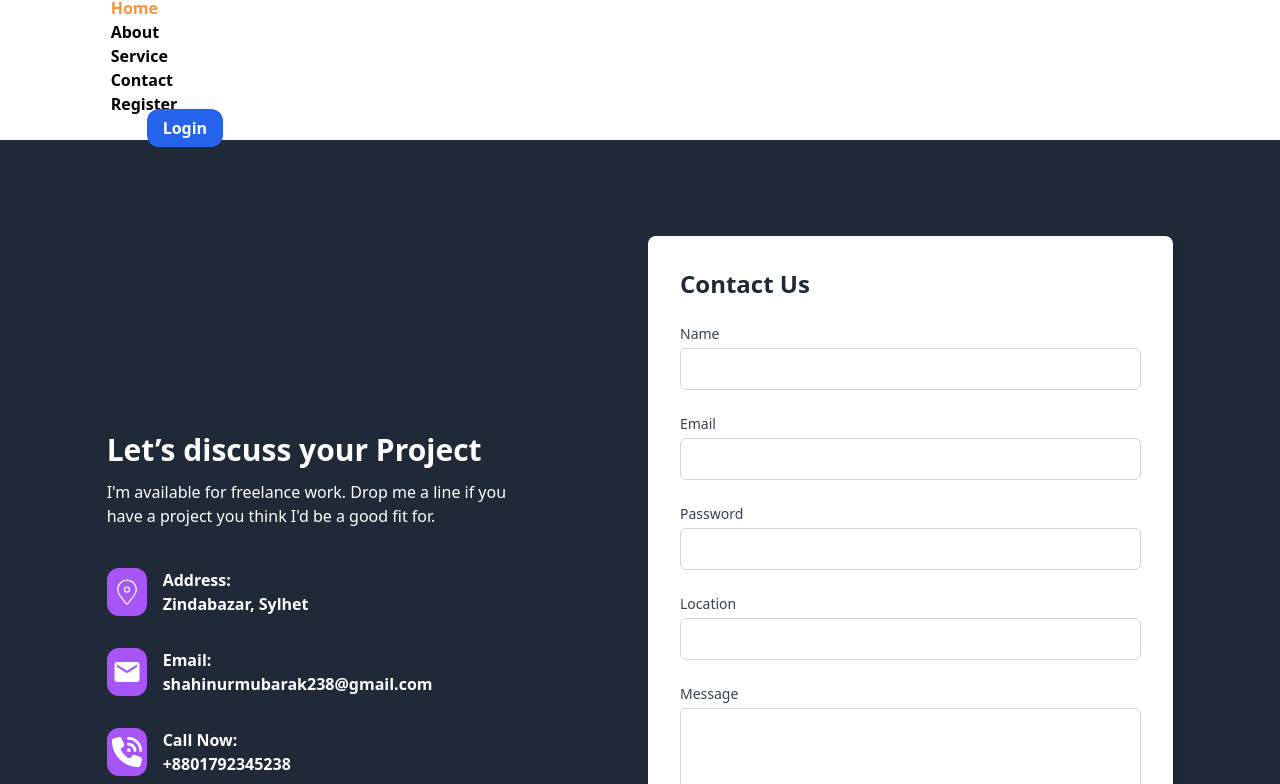
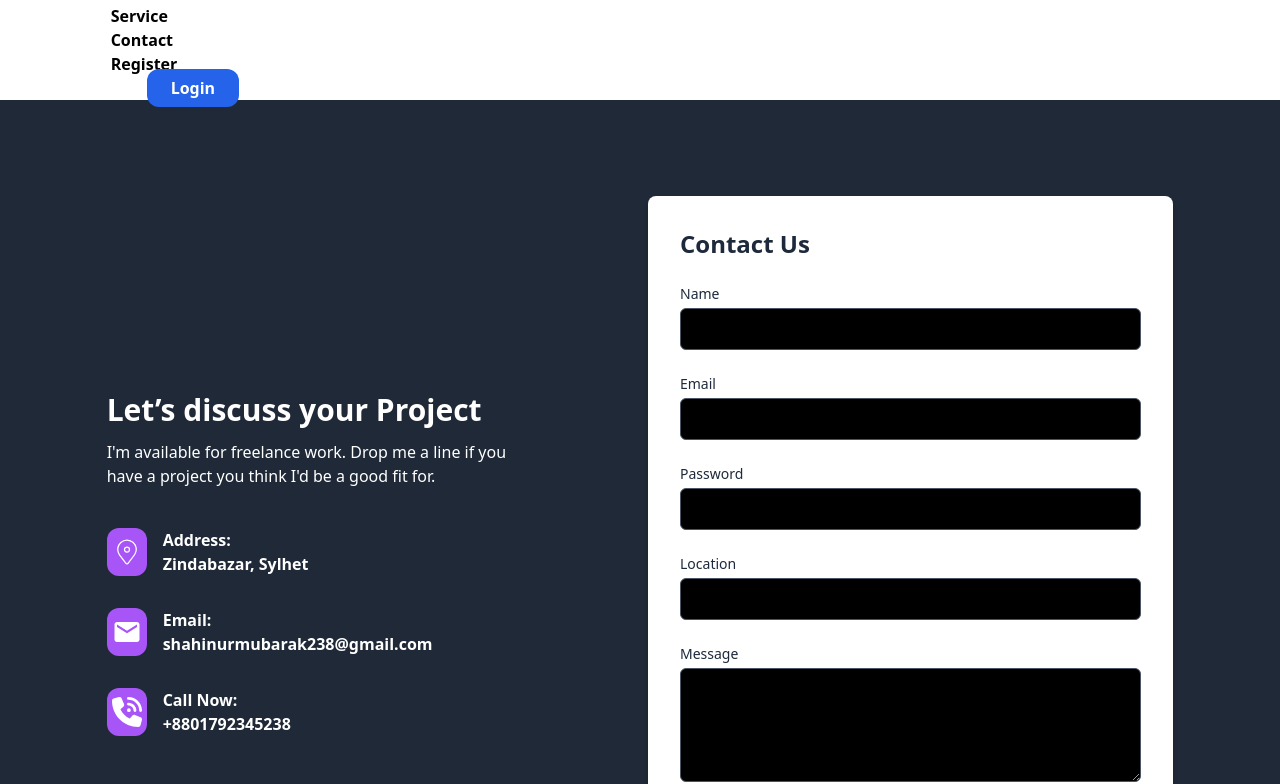
Before and after one commit to shaheen-020/Portfolio, a React (Vite) app: page /contact in a window 1280 px wide. Shown: the part 216-1000 px from the top of the page. Built offline with nearby package versions, Linux system fonts and the light colour scheme.

Commit message:
added color in contact page

```diff
--- a/src/components/Conatact/Contact.jsx
+++ b/src/components/Conatact/Contact.jsx
@@ -70,38 +70,62 @@ const Contact = () => {
                         </div>
                     </div>
                     <div>
-                        <form class="w-full max-w-2xl bg-white p-8 rounded-lg shadow-md space-y-6" onSubmit={handleSubmit}>
-                            <h2 class="text-2xl font-semibold text-gray-800">Contact Us</h2>
+                        <form className="w-full max-w-2xl bg-white p-8 rounded-lg shadow-md space-y-6" onSubmit={handleSubmit}>
+                            <h2 className="text-2xl font-semibold text-slate-800">Contact Us</h2>
                             <div>
-                                <label class="block text-sm font-medium text-gray-700 mb-1">Name</label>
-                                <input type="text" id="name" name="name" required
-                                    class="w-full px-4 py-2 border border-gray-300 rounded-md focus:outline-none focus:ring-2 focus:ring-blue-500" />
+                                <label className="block text-sm font-medium text-slate-800 mb-1">Name</label>
+                                <input
+                                    type="text"
+                                    id="name"
+                                    name="name"
+                                    required
+                                    className="w-full px-4 py-2 bg-black text-white border border-gray-600 rounded-md focus:outline-none focus:ring-2 focus:ring-slate-900"
+                                />
                             </div>
                             <div>
-                                <label class="block text-sm font-medium text-gray-700 mb-1">Email</label>
-                                <input type="email" id="email" name="email" required
-                                    class="w-full px-4 py-2 border border-gray-300 rounded-md focus:outline-none focus:ring-2 focus:ring-blue-500" />
+                                <label className="block text-sm font-medium text-slate-800 mb-1">Email</label>
+                                <input
+                                    type="email"
+                                    id="email"
+                                    name="email"
+                                    required
+                                    className="w-full px-4 py-2 bg-black text-white border border-gray-600 rounded-md focus:outline-none focus:ring-2 focus:ring-slate-900"
+                                />
                             </div>
                             <div>
-                                <label class="block text-sm font-medium text-gray-700 mb-1">Password</label>
-                                <input type="password" id="password" name="password" required
-                                    class="w-full px-4 py-2 border border-gray-300 rounded-md focus:outline-none focus:ring-2 focus:ring-blue-500" />
+                                <label className="block text-sm font-medium text-slate-800 mb-1">Password</label>
+                                <input
+                                    type="password"
+                                    id="password"
+                                    name="password"
+                                    required
+                                    className="w-full px-4 py-2 bg-black text-white border border-gray-600 rounded-md focus:outline-none focus:ring-2 focus:ring-slate-900"
+                                />
                             </div>
                             <div>
-                                <label class="block text-sm font-medium text-gray-700 mb-1" for="location">Location</label>
-                                <input type="text" id="location" name="location"
-                                    class="w-full px-4 py-2 border border-gray-300 rounded-md focus:outline-none focus:ring-2 focus:ring-blue-500" />
+                                <label className="block text-sm font-medium text-slate-800 mb-1" htmlFor="location">Location</label>
+                                <input
+                                    type="text"
+                                    id="location"
+                                    name="location"
+                                    className="w-full px-4 py-2 bg-black text-white border border-gray-600 rounded-md focus:outline-none focus:ring-2 focus:ring-slate-900"
+                                />
                             </div>
-
                             <div>
-                                <label class="block text-sm font-medium text-gray-700 mb-1" for="message">Message</label>
-                                <textarea id="message" name="message" rows="4" required
-                                    class="w-full px-4 py-2 border border-gray-300 rounded-md focus:outline-none focus:ring-2 focus:ring-blue-500"></textarea>
+                                <label className="block text-sm font-medium text-slate-800 mb-1" htmlFor="message">Message</label>
+                                <textarea
+                                    id="message"
+                                    name="message"
+                                    rows="4"
+                                    required
+                                    className="w-full px-4 py-2 bg-black text-white border border-gray-600 rounded-md focus:outline-none focus:ring-2 focus:ring-slate-900"
+                                ></textarea>
                             </div>
-
                             <div>
-                                <button type="submit"
-                                    class="w-full bg-blue-600 text-white py-2 px-4 rounded-md hover:bg-blue-700 transition font-semibold">
+                                <button
+                                    type="submit"
+                                    className="w-full bg-blue-600 text-white py-2 px-4 rounded-md hover:bg-blue-700 transition font-semibold"
+                                >
                                     Submit
                                 </button>
                             </div>
--- a/src/components/Footer/Footer.jsx
+++ b/src/components/Footer/Footer.jsx
@@ -2,10 +2,10 @@ import React from 'react';
 
 const Footer = () => {
     return (
-        <div className='bg-100 py-12'>
+        <div className='bg-100 py-12 mt-10'>
             <div className='w-10/12 mx-auto'>
                 <footer className="footer pl-100">
-                    <div className='grid grid-cols-1 lg:grid-cols-4 gap-8'>
+                    <div className='grid grid-cols-1 lg:grid-cols-4 gap-8 text-center lg:text-left'>
                         <nav className='grid grid-cols-1 w-2/3 max-auto space-y-2'>
                             <header className="footer-title">Services</header>
                             <a className="link link-hover">Branding</a>
@@ -13,23 +13,24 @@ const Footer = () => {
                             <a className="link link-hover">Marketing</a>
                             <a className="link link-hover">Advertisement</a>
                         </nav>
-                        <nav className='grid grid-cols-1 space-y-2'>
+                        <nav className='grid grid-cols-1 w-2/3 max-auto space-y-2 text-center lg:text-left'>
                             <header className="footer-title">Company</header>
                             <a className="link link-hover">About us</a>
                             <a className="link link-hover">Contact</a>
                             <a className="link link-hover">Jobs</a>
                             <a className="link link-hover">Press kit</a>
                         </nav>
-                        <nav className='grid grid-cols-1 space-y-2'>
+                        <nav className='grid grid-cols-1 w-2/3 max-auto space-y-2 text-center lg:text-left'>
                             <h6 className="footer-title">Legal</h6>
                             <a className="link link-hover">Terms of use</a>
                             <a className="link link-hover">Privacy policy</a>
                             <a className="link link-hover">Cookie policy</a>
                         </nav>
                         <form>
-                            <header className="footer-title">Newsletter</header>
+                            <div className=''>
+                                <header className="footer-title lg:mr-0 mr-24">Newsletter</header>
                                 <fieldset className="form-control w-80 space-y-4">
-                                <label className="label">
+                                    <label className="label lg:mr-0 mr-24">
                                         <span className="label-text">Enter your email address</span>
                                     </label>
                                     <div className="relative w-full">
@@ -37,6 +38,7 @@ const Footer = () => {
                                         <button className="btn btn-primary absolute top-0 right-0 rounded-l-none">Subscribe</button>
                                     </div>
                                 </fieldset>
+                            </div>
                         </form>
                     </div>
                 </footer>
--- a/src/components/Navbar/Navbar.jsx
+++ b/src/components/Navbar/Navbar.jsx
@@ -35,10 +35,10 @@ const Navbar = () => {
                                 {navLinks}
                             </ul>
                         </div>
-                        {/*  <a className="btn btn-ghost text-xl">daisyUI</a> */}
-                        <a className="btn  btn-ghost text-xl flex items-center gap-1">
-                            <span className="w-16 h-16 bg-purple-700 text-white flex items-center justify-center rounded-full text-sm">Shaheen</span>
+                        <a href="/" class="btn btn-outline text-base font-bold border-2 border-blue-500 text-white">
+                            Portfolio
                         </a>
+
 
                     </div>
                     <div className="navbar-center hidden lg:flex">
@@ -46,8 +46,8 @@ const Navbar = () => {
                             {navLinks}
                         </ul>
                     </div>
-                     <div className="navbar-end ml-10">
-                        <Link to="/login" className="font-semibold text-md bg-blue-600 px-4 py-2 rounded-xl text-white">
+                    <div className="navbar-end ml-10">
+                        <Link to="/login" className="font-semibold text-md bg-blue-600 px-6 py-2 rounded-xl text-white">
                             Login
                         </Link>
                     </div>
```
Also changed, not shown: src/components/About/About.jsx (+57 -16 lines), src/components/Home/Home.jsx (+11 -9 lines), src/components/Service/Service.jsx (+6 -6 lines). Lines whose indentation alone changed are shown as unchanged.
